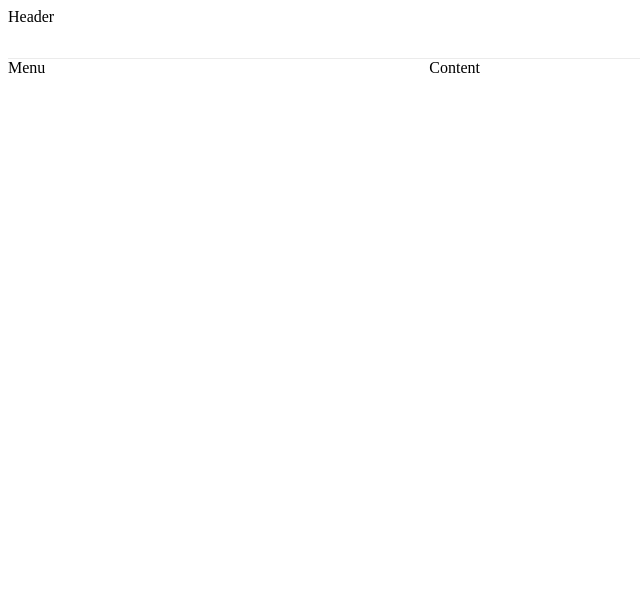
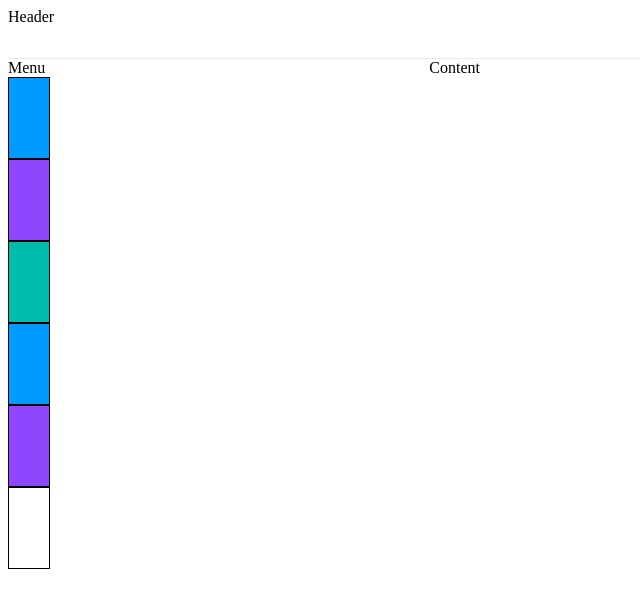
Before and after one commit to yewon-Noh/vue-js, a Vue app in the folder hello-vue/: page / in a window 1280 px wide. Shown: the top 608 px of the page, without its empty margins (0-640 px from the left). Built offline with nearby package versions, Linux system fonts and the light colour scheme.

Commit message:
State 와 Props

```diff
--- a/hello-vue/src/App.vue
+++ b/hello-vue/src/App.vue
@@ -4,6 +4,14 @@
     <div class="wrap">
       <Menu/>
       <Content/>
+    </div>
+    <div>
+      <Box color="blue"/>
+      <Box color="purple"/>
+      <Box color="green"/>
+      <Box color="blue"/>
+      <Box color="purple"/>
+      <Box/>
     </div>
   </div>
 </template>
@@ -12,6 +20,7 @@
 import Header from "./components/Header";
 import Menu from "./components/Menu";
 import Content from "./components/Content";
+import Box from "./components/Box";
 
 export default {
   name: "App",
@@ -19,6 +28,7 @@ export default {
     Header,
     Menu,
     Content,
+    Box,
   }
 }
 </script>
--- /dev/null
+++ b/hello-vue/src/components/Box.vue
@@ -0,0 +1,37 @@
+<template>
+    <div class="box"
+        v-bind:class="['box', color]"
+        v-bind:style="{ width: width + 'px', height: height + 'px' }">
+    </div>
+</template>
+
+<script>
+export default {
+    //eslint-disable-next-line
+    name: 'Box',
+    props: {
+        color: { type: String, default: '' }
+    },
+    data() {
+        return {
+            width: 40,
+            height: 80
+        }
+    }
+}
+</script>
+
+<style scoped>
+.box {
+  border: 1px solid #000;
+}
+.blue {
+  background: #009bff;
+}
+.purple {
+  background: #8f46ff;
+}
+.green {
+  background: #00bcac;
+}
+</style>
```
Also changed, not shown: 2 other files (tests, documents, lock files or other folders).
